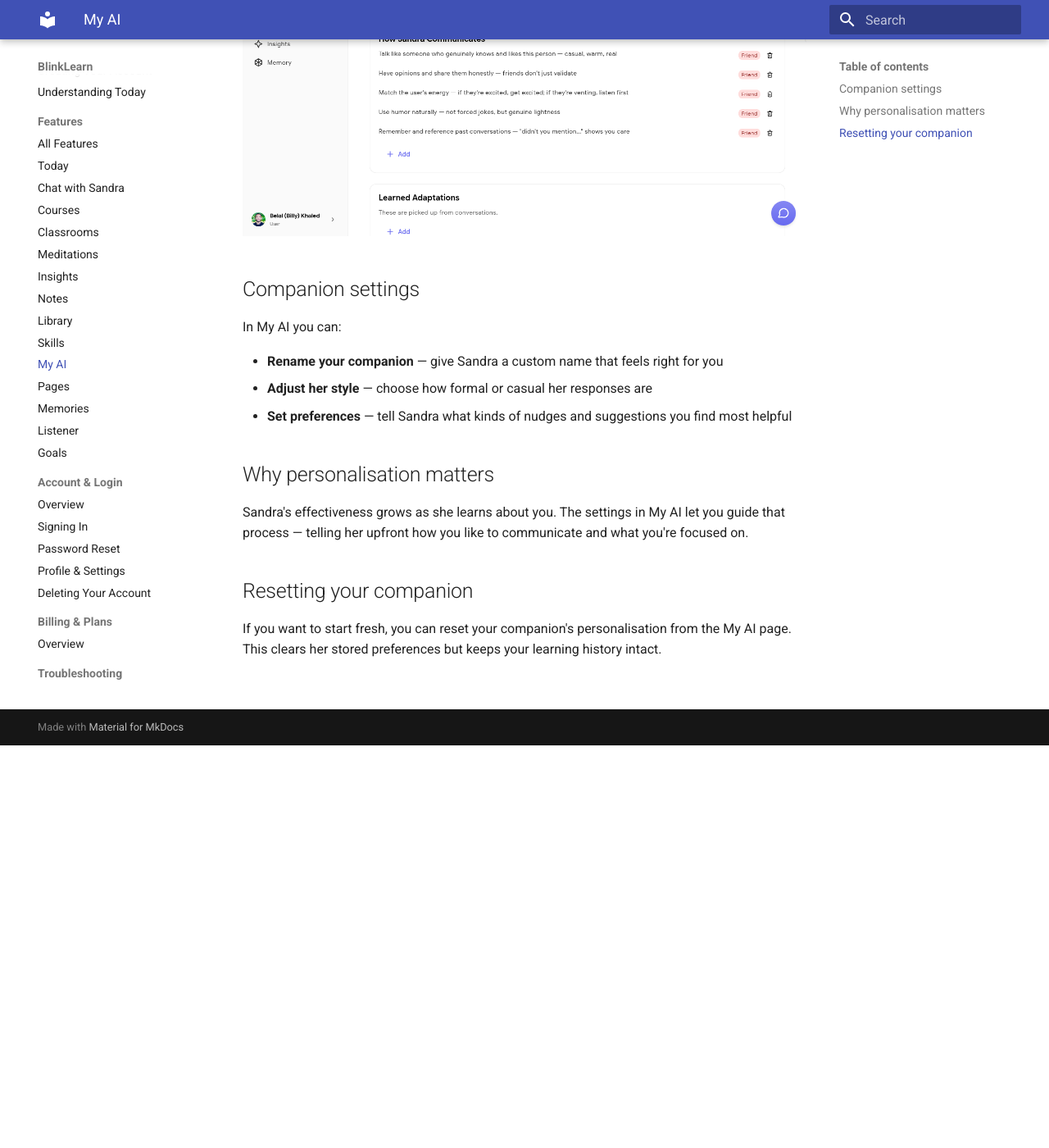
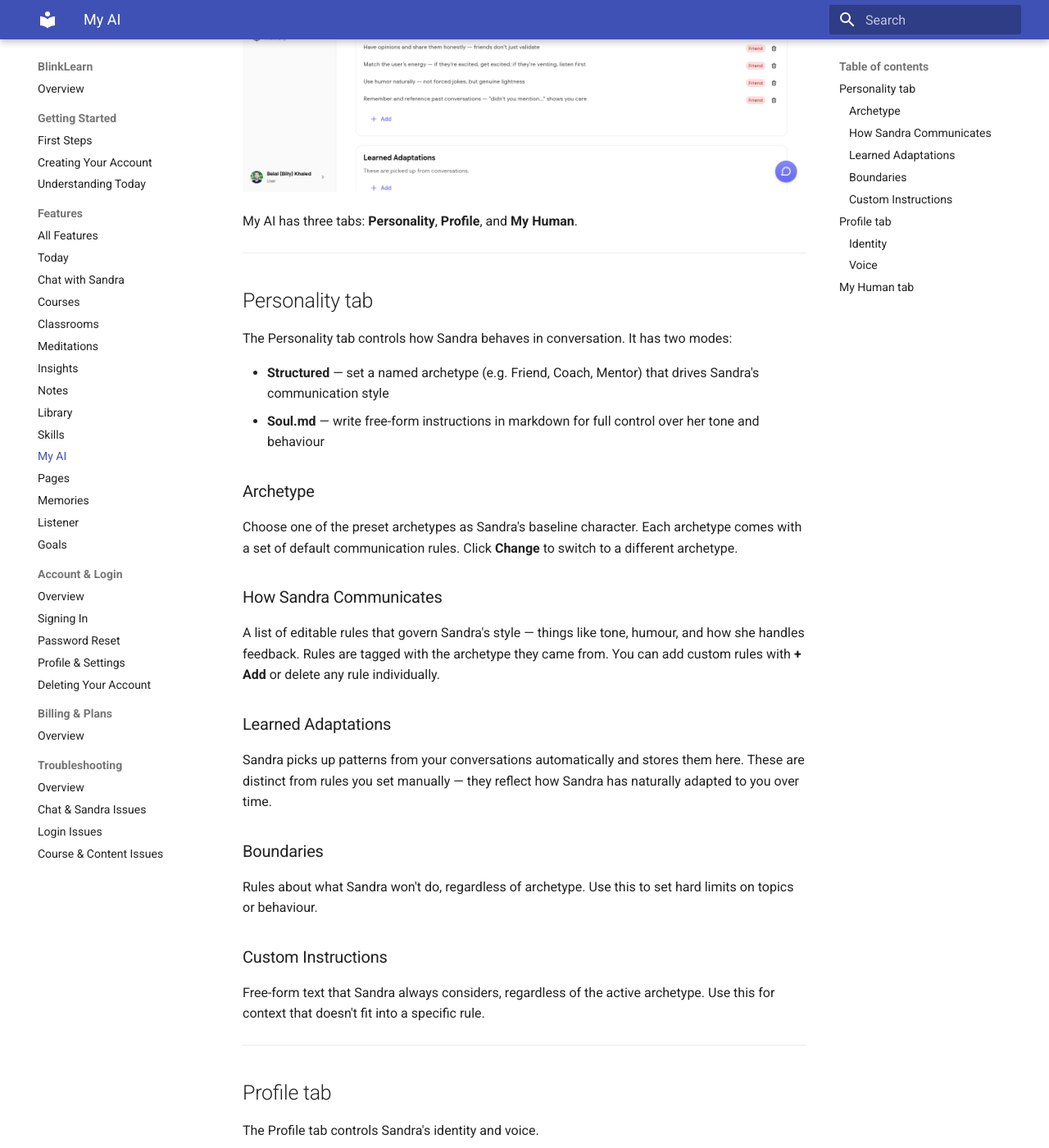
Before and after one commit to belal-khaled/product-docs, an MkDocs documentation site: the page built from docs/blinklearn/features/my-ai.md, in a window 1280 px wide and 1400 px high, scrolled down 491 px. Shown: the whole window at 82% size. Built offline with MkDocs 1.6.1 and Material for MkDocs 9.7.7, drawn with Linux system fonts in a browser that asks for light colours; some of the changed text lies outside the part shown.

Commit message:
docs: apply EM feedback across Finerminds, BlinkLearn, BlinkLife
Finerminds:
- Add invite-only banner to creating-account.md; remove incorrect open sign-up section

BlinkLearn:
- Rewrite my-ai.md to document all three tabs (Personality, Profile, My Human) with actual UI content observed in the app
- Refresh meditations.png and my-ai.png screenshots (meditations now shows populated catalog)
- Remove /listener and /goals from features index (not discoverable/exposed to users)

BlinkLife:
- Add homepage hero image to index.md
- Add Bridge & WhatsApp coming-soon note to integrations index

Co-Authored-By: Claude Sonnet 4.6 <noreply@anthropic.com>

```diff
--- a/docs/blinklearn/features/my-ai.md
+++ b/docs/blinklearn/features/my-ai.md
@@ -1,21 +1,71 @@
 # My AI
 
-**My AI** is where you personalise your AI companion Sandra — her name, communication style, and how she interacts with you.
+**My AI** is where you personalise your AI companion Sandra — her name, voice, personality, and how she understands you. Open it from the sidebar.
 
-![My AI settings](../img/my-ai.png)
+![My AI — Personality tab](../img/my-ai.png)
 
-## Companion settings
+My AI has three tabs: **Personality**, **Profile**, and **My Human**.
 
-In My AI you can:
+---
 
-- **Rename your companion** — give Sandra a custom name that feels right for you
-- **Adjust her style** — choose how formal or casual her responses are
-- **Set preferences** — tell Sandra what kinds of nudges and suggestions you find most helpful
+## Personality tab
 
-## Why personalisation matters
+The Personality tab controls how Sandra behaves in conversation. It has two modes:
 
-Sandra's effectiveness grows as she learns about you. The settings in My AI let you guide that process — telling her upfront how you like to communicate and what you're focused on.
+- **Structured** — set a named archetype (e.g. Friend, Coach, Mentor) that drives Sandra's communication style
+- **Soul.md** — write free-form instructions in markdown for full control over her tone and behaviour
 
-## Resetting your companion
+### Archetype
 
-If you want to start fresh, you can reset your companion's personalisation from the My AI page. This clears her stored preferences but keeps your learning history intact.
+Choose one of the preset archetypes as Sandra's baseline character. Each archetype comes with a set of default communication rules. Click **Change** to switch to a different archetype.
+
+### How Sandra Communicates
+
+A list of editable rules that govern Sandra's style — things like tone, humour, and how she handles feedback. Rules are tagged with the archetype they came from. You can add custom rules with **+ Add** or delete any rule individually.
+
+### Learned Adaptations
+
+Sandra picks up patterns from your conversations automatically and stores them here. These are distinct from rules you set manually — they reflect how Sandra has naturally adapted to you over time.
+
+### Boundaries
+
+Rules about what Sandra won't do, regardless of archetype. Use this to set hard limits on topics or behaviour.
+
+### Custom Instructions
+
+Free-form text that Sandra always considers, regardless of the active archetype. Use this for context that doesn't fit into a specific rule.
+
+---
+
+## Profile tab
+
+The Profile tab controls Sandra's identity and voice.
+
+### Identity
+
+Set Sandra's name and avatar. The name appears throughout the app and in chat. Change it to anything that feels right for you.
+
+### Voice
+
+Choose how Sandra sounds in voice mode. Six options are available:
+
+| Voice | Style |
+|-------|-------|
+| Zara | Confident and direct |
+| Mia | Bright and articulate |
+| Lena | Gentle and conversational |
+| Kai | Energetic and expressive |
+| Leo | Deep and unhurried |
+| Theo | Grounded and clear |
+
+Click the play button next to any voice to preview it, then click **Save Changes**.
+
+---
+
+## My Human tab
+
+The My Human tab shows Sandra's model of you — a structured summary of what she has learned about you from your conversations, notes, and learning history.
+
+Click **Generate Profile** to have Sandra produce this summary. If no profile exists yet, she will build one from your existing memories.
+
+You can view the full memory list that feeds into this profile by clicking **View all memories →**, which takes you to [Memories](memories.md).
```
Also changed, not shown: docs/blinklearn/features/index.md (+0 -2 lines), docs/blinklife/index.md (+2 -0 lines), docs/blinklife/integrations/index.md (+4 -0 lines), docs/finerminds/getting-started/creating-account.md (+9 -9 lines), docs/blinklearn/img/meditations.png, docs/blinklearn/img/my-ai.png, 1 other file.
